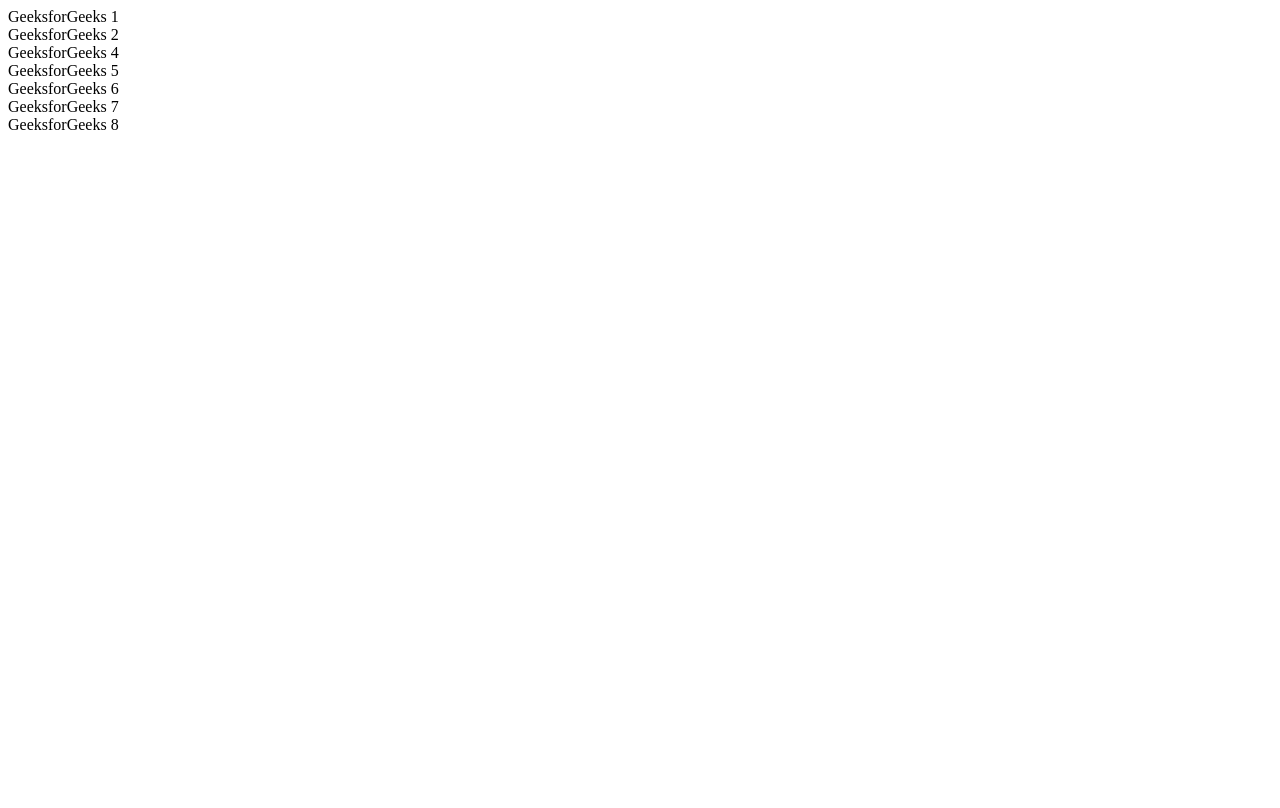
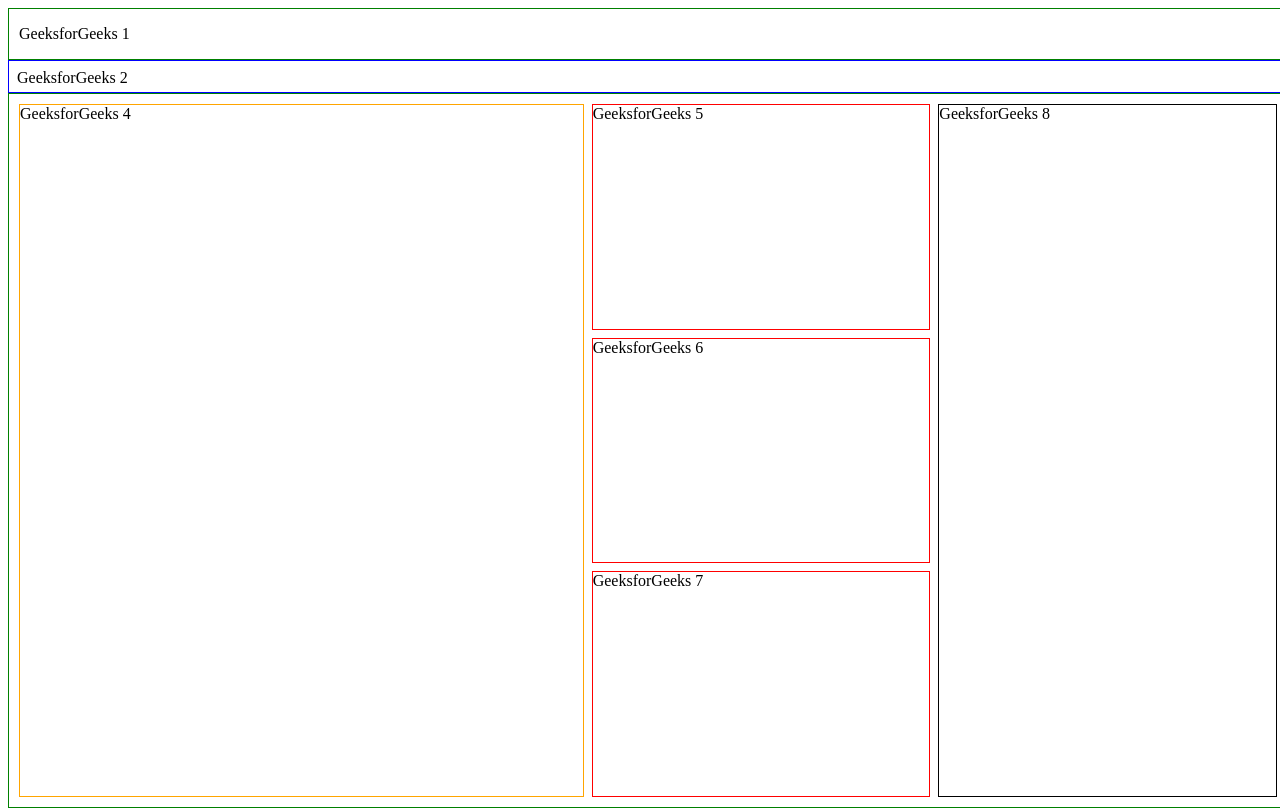
Before and after one commit to Montasserjobbeh/test_css, a plain HTML site: page module2-solution/index.html in a window 1280 px wide. Drawn offline with Linux system fonts and the light colour scheme.

Commit message:
css modify

```diff
--- a/module2-solution/index.html
+++ b/module2-solution/index.html
@@ -3,6 +3,7 @@
 <head>
 	<meta charset="utf--8">
 	<title>helloo</title>
+	<link rel="stylesheet" href="solution.css">
 </head>
 <body>
   <div class="box-wrapper">
```
